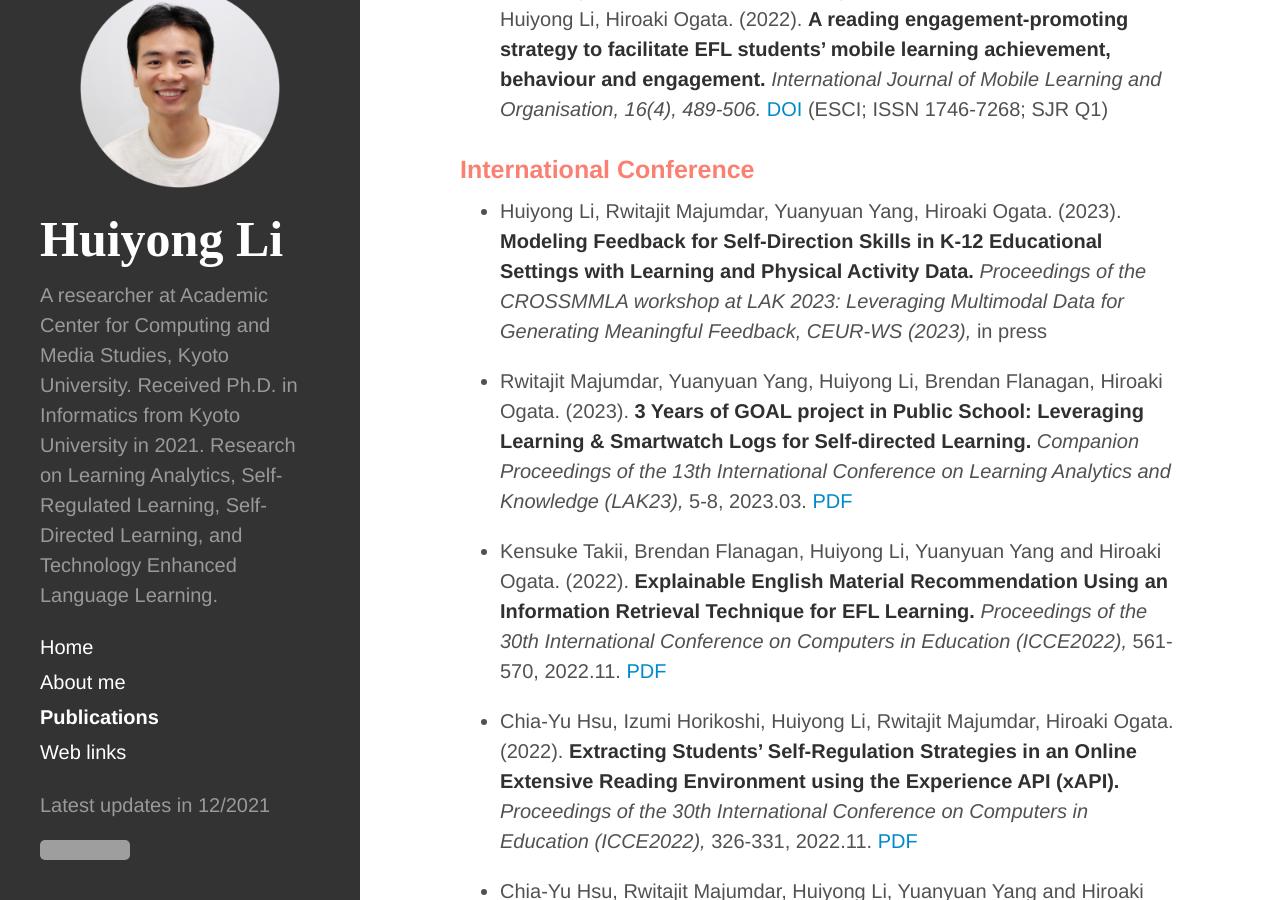
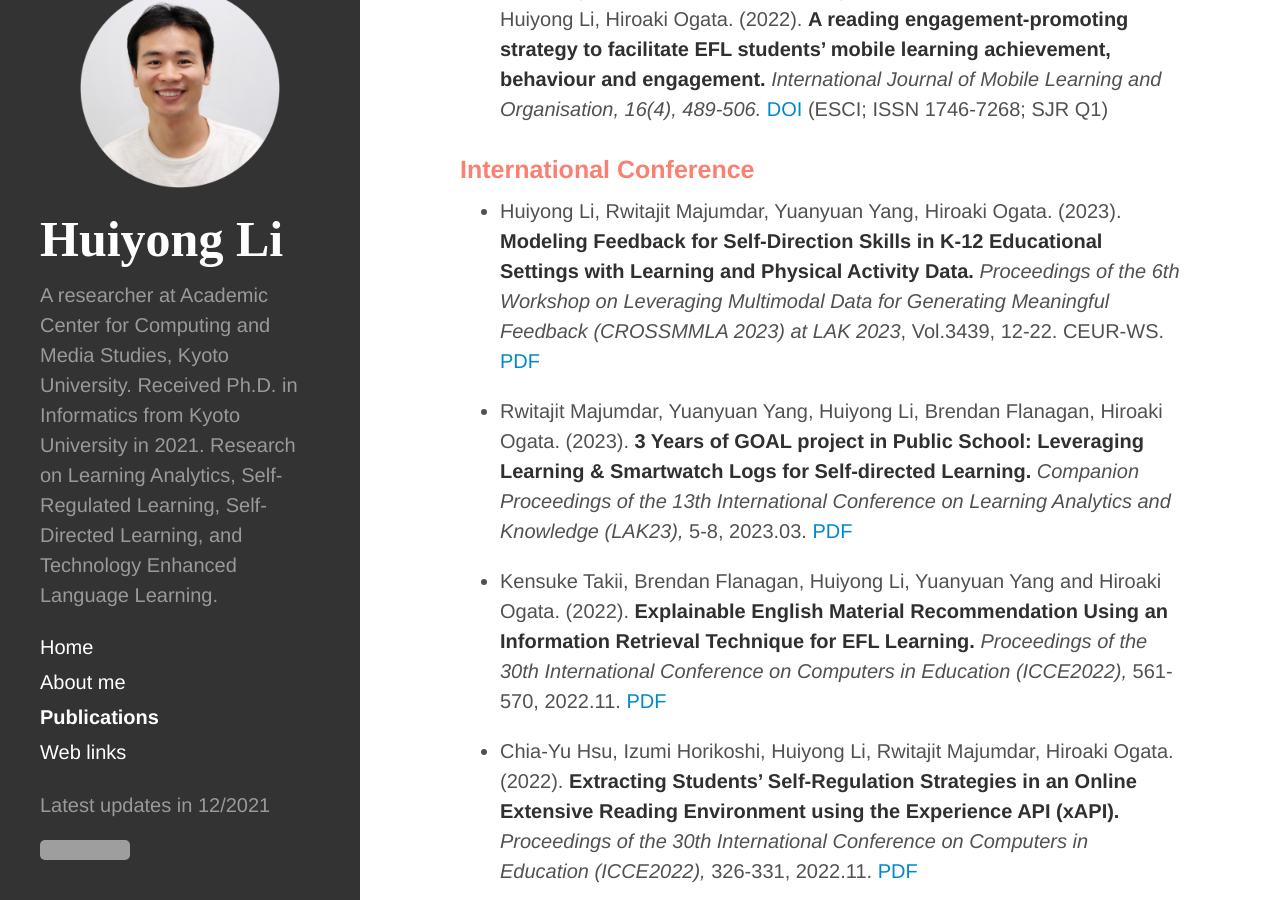
Before and after one commit to li-huiyong/li-huiyong.github.io, a Jekyll site: the page built from publications.md, in a window 1280 px wide and 900 px high, scrolled down 1619 px. Built offline with Jekyll 4.4.1, drawn with Linux system fonts in a browser that asks for light colours; nearby versions of some CDN libraries; some web fonts are replaced; grey boxes are pictures that could not be loaded.

Commit message:
Update MMLA LAK23 paper

```diff
--- a/publications.md
+++ b/publications.md
@@ -30,7 +30,7 @@ ___
 
 ### <span style="color: Salmon; ">International Conference</span>
 
-* Huiyong Li, Rwitajit Majumdar, Yuanyuan Yang, Hiroaki Ogata. (2023). **Modeling Feedback for Self-Direction Skills in K-12 Educational Settings with Learning and Physical Activity Data.** _Proceedings of the CROSSMMLA workshop at LAK 2023: Leveraging Multimodal Data for Generating Meaningful Feedback, CEUR-WS (2023),_ in press
+* Huiyong Li, Rwitajit Majumdar, Yuanyuan Yang, Hiroaki Ogata. (2023). **Modeling Feedback for Self-Direction Skills in K-12 Educational Settings with Learning and Physical Activity Data.** _Proceedings of the 6th Workshop on Leveraging Multimodal Data for Generating Meaningful Feedback (CROSSMMLA 2023) at LAK 2023_, Vol.3439, 12-22. CEUR-WS. [PDF](https://ceur-ws.org/Vol-3439/paper2.pdf){:target="_blank"}
 
 * Rwitajit Majumdar, Yuanyuan Yang, Huiyong Li, Brendan Flanagan, Hiroaki Ogata. (2023). **3 Years of GOAL project in Public School: Leveraging Learning & Smartwatch Logs for Self-directed Learning.** _Companion Proceedings of the 13th International Conference on Learning Analytics and Knowledge (LAK23),_ 5-8, 2023.03. [PDF](https://www.solaresearch.org/wp-content/uploads/2023/03/LAK23_CompanionProceedings.pdf#page=22){:target="_blank"}
 
```
